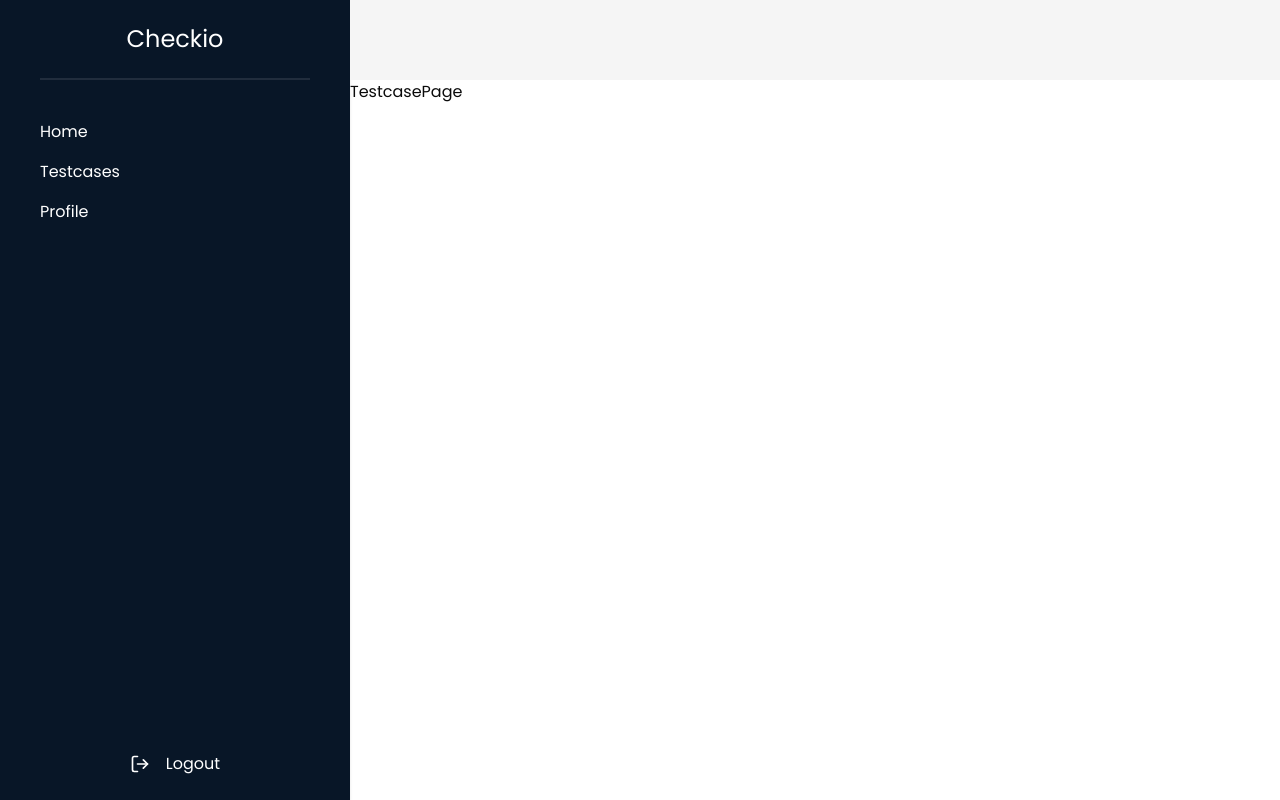
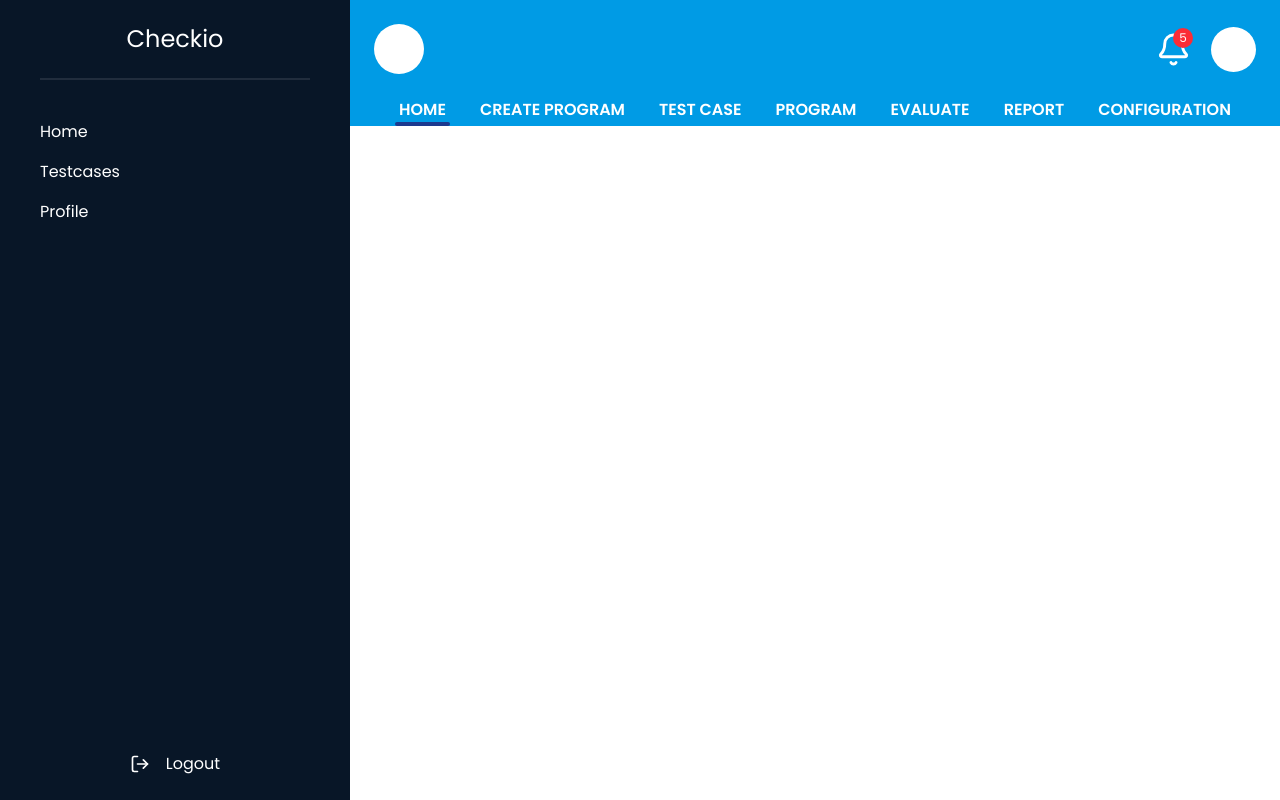
Before and after one commit to fbn776/Checkio, a React (Vite) app in the folder src/web/frontend/: page /testcase in a window 1280 px wide. Built offline with nearby package versions, Linux system fonts and the light colour scheme.

Commit message:
Layout of Testcase

```diff
--- /dev/null
+++ b/src/web/frontend/src/components/ui/input.jsx
@@ -0,0 +1,19 @@
+import * as React from "react"
+
+import { cn } from "@/lib/utils"
+
+const Input = React.forwardRef(({ className, type, ...props }, ref) => {
+  return (
+    (<input
+      type={type}
+      className={cn(
+        "flex h-9 w-full rounded-md border border-input bg-transparent px-3 py-1 text-base shadow-sm transition-colors file:border-0 file:bg-transparent file:text-sm file:font-medium file:text-foreground placeholder:text-muted-foreground focus-visible:outline-none focus-visible:ring-1 focus-visible:ring-ring disabled:cursor-not-allowed disabled:opacity-50 md:text-sm",
+        className
+      )}
+      ref={ref}
+      {...props} />)
+  );
+})
+Input.displayName = "Input"
+
+export { Input }
--- a/src/web/frontend/src/pages/testcases/TestcasePage.jsx
+++ b/src/web/frontend/src/pages/testcases/TestcasePage.jsx
@@ -1,8 +1,49 @@
+import {Bell} from "lucide-react";
+import ProfileIcon from "@/components/ProfileIcon/index.jsx";
+import {useState} from "react";
 
 export default function TestcasePage() {
+    const [countNotification, setCountNotification] = useState(5);
+    const tabs = ['HOME', 'CREATE PROGRAM', 'TEST CASE', 'PROGRAM', 'EVALUATE', 'REPORT', 'CONFIGURATION']
+    const [activeTab, setActiveTab] = useState(tabs[0])
+    const handleClick = (tab) => {
+        setActiveTab(tab)
+    }
+
     return (
-        <div className="w-full">
-            TestcasePage
+        <div className="container flex flex-row items-center justify-center min-vh-100">
+            <div className="flex flex-grow flex-col items-center justify-start min-h-[100vh]">
+                <div className="flex flex-col bg-[#009be5] min-h-[120px] w-full items-center justify-between">
+                    <div className="w-full p-6 flex flex-row items-center justify-between">
+                        <div className="h-[50px] w-[50px] rounded-full bg-white"></div>
+                        <div className="flex flex-row items-center gap-5">
+                            <div className="relative flex flex-row gap[-2px]">
+                                <Bell size={35} stroke={'white'}/>
+                                <div
+                                    className="absolute right-[-2px] top-[-4px] bg-red-500 w-5 h-5 flex items-center justify-center rounded-full text-[12px] text-white">
+                                    {countNotification}
+                                </div>
+                            </div>
+                            <ProfileIcon/>
+                        </div>
+                    </div>
+                    <div className="w-full flex items-center justify-around px-8 text-white poppins-semibold">
+                        {tabs.map((tab, i) => (
+                            <div key={tab} className="cursor-pointer" onClick={() => {
+                                handleClick(tab)
+                            }}>
+                                <div className="px-1">
+                                    {tab}
+                                </div>
+                                <div className={`min-h-1 rounded-full transition-all duration-250 ease-in-out  ${tab === activeTab ? 'bg-blue-900 w-full' : 'bg-transparent w-2'}`}></div>
+                            </div>
+                        ))}
+                    </div>
+                </div>
+                <div className="bg-white w-full flex-grow">
+
+                </div>
+            </div>
         </div>
     )
 }
```
